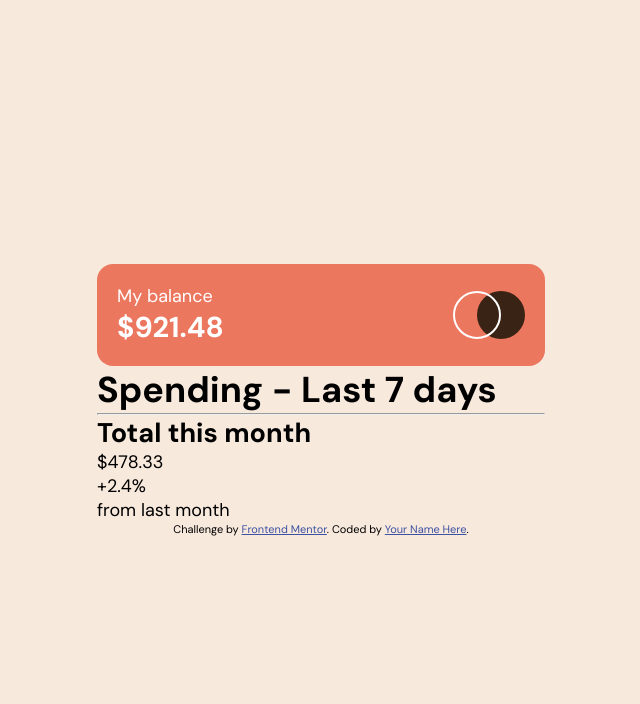
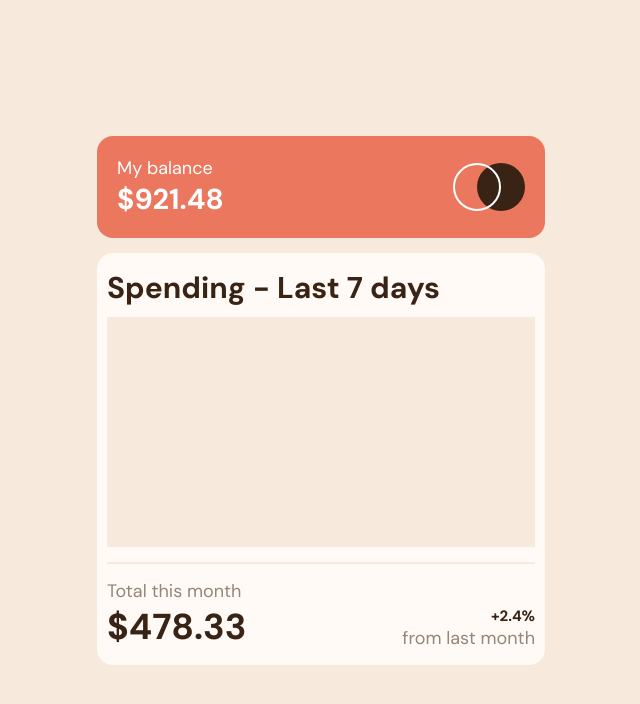
Before and after one commit to eliabearaujo/Frontend-Mentor---Challenges, a plain HTML site: page Junior/expenses-chart-component-main/index.html in a window 1280 px wide. Shown: the whole page, without its empty margins (319-959 px from the left). Drawn offline with Linux system fonts and the light colour scheme.

Commit message:
Layout finalizado

```diff
--- a/Junior/expenses-chart-component-main/index.html
+++ b/Junior/expenses-chart-component-main/index.html
@@ -33,18 +33,14 @@
           <p>$478.33</p>
         </div>
         <div class="var">
-          <p>+2.4%</p>
+          <small>+2.4%</small>
           <p>from last month</p>
         </div>
       </div>
     </div>
 
   </div>
-
-  <div class="attribution">
-    Challenge by <a href="https://www.frontendmentor.io?ref=challenge" target="_blank">Frontend Mentor</a>.
-    Coded by <a href="#">Your Name Here</a>.
-  </div>
+  <script src="./script.js"></script>
 </body>
 
 </html>
--- /dev/null
+++ b/Junior/expenses-chart-component-main/script.js
@@ -0,0 +1,10 @@
+const chartsArea = document.querySelector('.charts');
+let date = new Date();
+let hoje = date.getDay();
+
+const data = fetch('./data.json')
+  .then((response) => response.json())
+  .then((data) => {
+    console.log(data);
+  })
+  .catch((error) => console.log(error));
--- a/Junior/expenses-chart-component-main/style.css
+++ b/Junior/expenses-chart-component-main/style.css
@@ -12,6 +12,7 @@ body {
   align-items: center;
   justify-content: center;
   font-size: 18px;
+  color: hsl(25, 47%, 15%);
 }
 .wrapper {
   width: 28rem;
@@ -34,12 +35,70 @@ h3 {
   font-weight: 700;
   font-size: 1.8rem;
 }
-
-.attribution {
-  font-size: 11px;
-  text-align: center;
+.main {
+  background-color: hsl(33, 100%, 98%);
+  border-radius: 16px;
+  margin-top: 15px;
+  padding: 15px 10px;
+}
+.main h1 {
+  font-size: 30px;
+  margin-bottom: 10px;
+}
+.charts {
+  height: 230px;
+  background: hsl(27, 66%, 92%);
+  margin-bottom: 15px;
+}
+.main hr {
+  height: 2px;
+  background-color: hsl(27, 66%, 92%);
+  border: none;
+  width: 100%;
+  margin-bottom: 15px;
+}
+.stats {
+  display: flex;
+  justify-content: space-between;
+  align-items: flex-end;
+}
+.total h2,
+.var p {
+  font-size: 18px;
+  color: hsl(28, 10%, 53%);
+  font-weight: 400;
+}
+.total p {
+  font-weight: 700;
+  font-size: 36px;
+}
+.var {
+  display: flex;
+  flex-direction: column;
+  align-items: flex-end;
+}
+.var small {
+  font-weight: 700;
 }
 
-.attribution a {
-  color: hsl(228, 45%, 44%);
+@media only screen and (max-width: 475px) {
+  .wrapper {
+    width: 22rem;
+  }
+  .top h3 {
+    font-size: 15px;
+  }
+  .top p {
+    font-size: 1.5rem;
+  }
+  .main h1 {
+    font-size: 1.5rem;
+  }
+  .total h2,
+  .var p {
+    font-size: 16px;
+  }
+  .total p {
+    font-size: 32px;
+  }
 }
```
